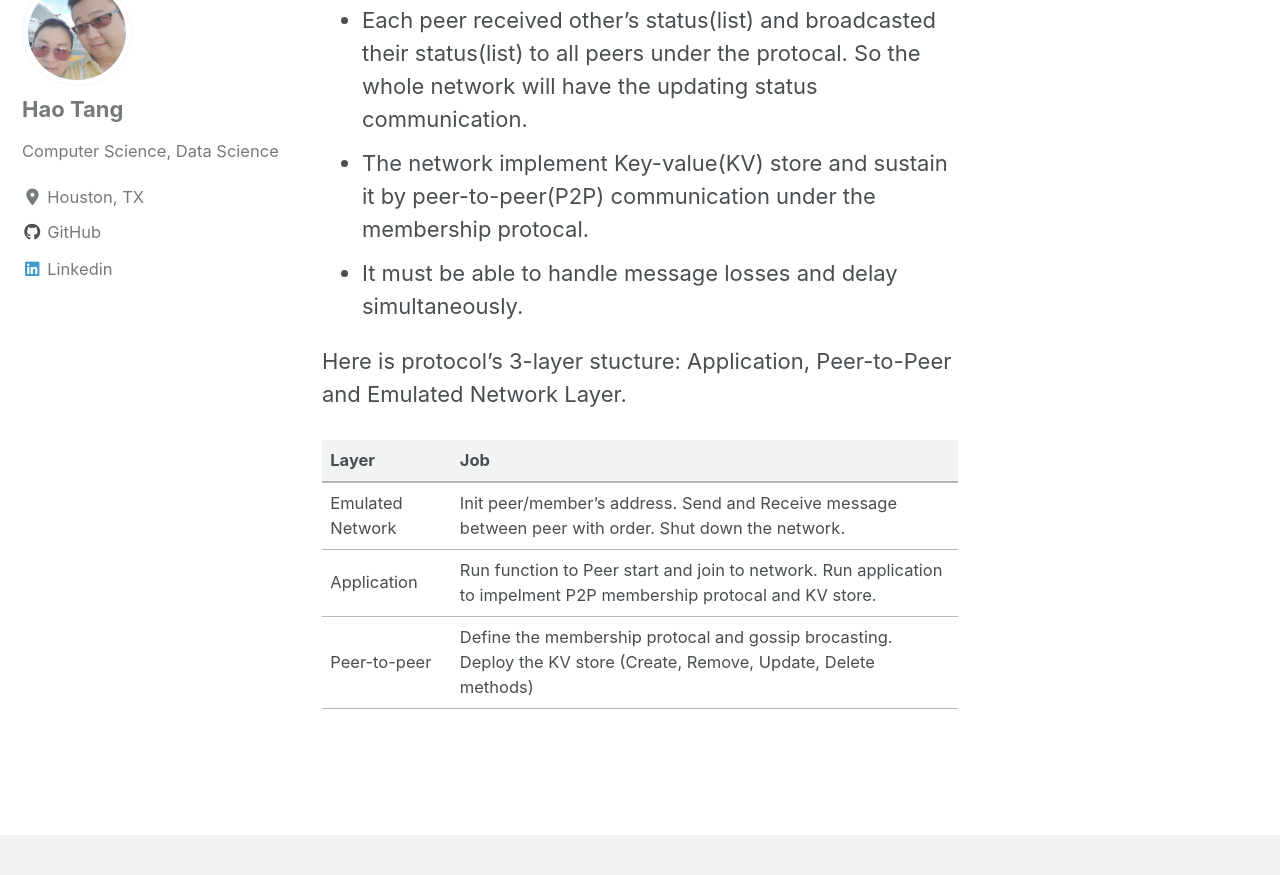
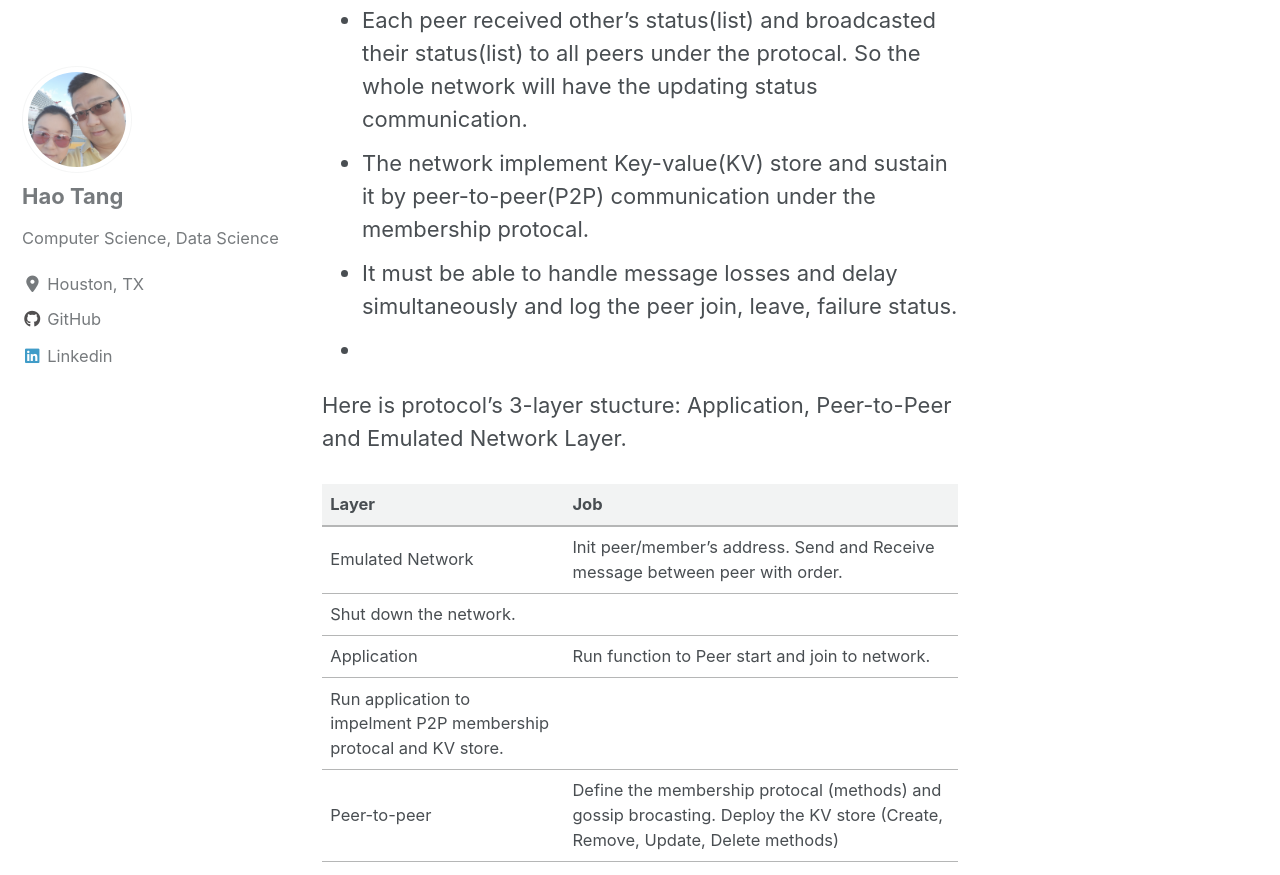
Before and after one commit to tanghao205/tanghao205.github.io, a Jekyll site: the page built from _pages/CC.md, in a window 1280 px wide and 900 px high, scrolled down 948 px, cut to the strip 0-875 px from the top of the window. Built offline with Jekyll 4.4.1, drawn with Linux system fonts in a browser that asks for light colours; cached includes are drawn as plain includes; nearby versions of some CDN libraries.

Commit message:
Update CC.md

```diff
--- a/_pages/CC.md
+++ b/_pages/CC.md
@@ -43,12 +43,15 @@
 - In network, Membership protocol is to detect peer's join, failure and leave with reliable accuracy.
 - Each peer received other's status(list) and broadcasted their status(list) to all peers under the protocal. So the whole network will have the updating status communication.
 - The network implement Key-value(KV) store and sustain it by peer-to-peer(P2P) communication under the membership protocal.
-- It must be able to handle message losses and delay simultaneously.
+- It must be able to handle message losses and delay simultaneously and log the peer join, leave, failure status.
+-
 
 Here is protocol's 3-layer stucture: Application, Peer-to-Peer and Emulated Network Layer.
 
 | Layer                      | Job                                         |
 | -------------------------- | ------------------------------------------- |
-| Emulated Network | Init peer/member's address. Send and Receive message between peer with order. Shut down the network. |
-| Application | Run function to Peer start and join to network. Run application to impelment P2P membership protocal and KV store. |
-| Peer-to-peer | Define the membership protocal and gossip brocasting. Deploy the KV store (Create, Remove, Update, Delete methods) |
+| Emulated Network | Init peer/member's address. Send and Receive message between peer with order.
+Shut down the network. |
+| Application | Run function to Peer start and join to network.
+Run application to impelment P2P membership protocal and KV store. |
+| Peer-to-peer | Define the membership protocal (methods) and gossip brocasting. Deploy the KV store (Create, Remove, Update, Delete methods) |
```
